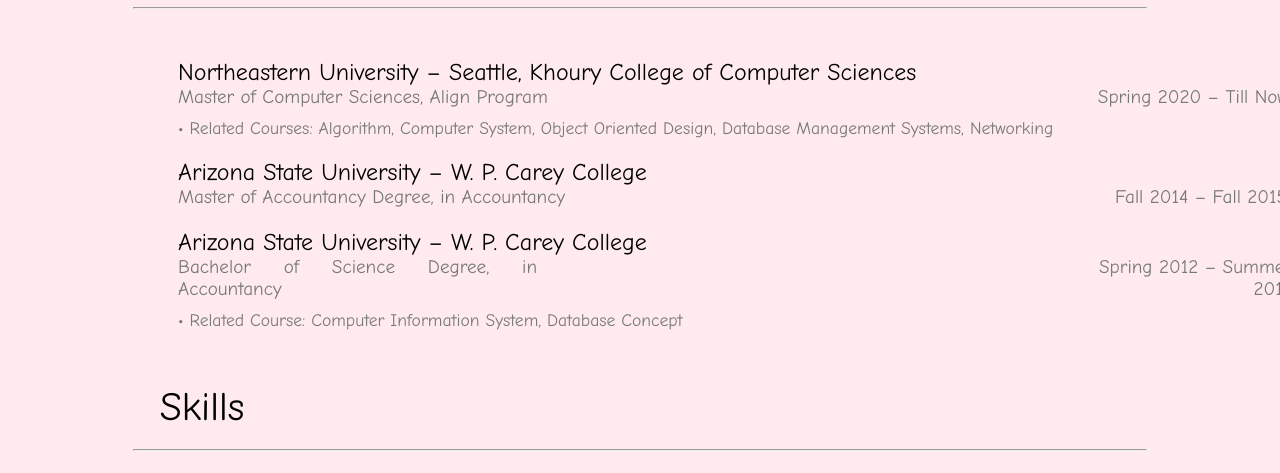
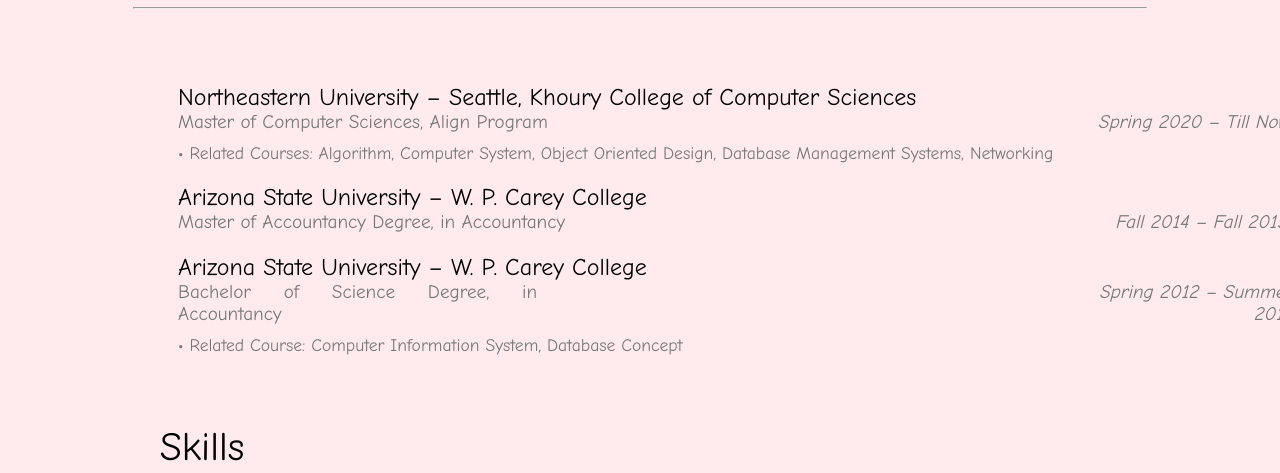
Before and after one commit to siqi-li-elva/siqi-li-elva.github.io, a plain HTML site: page index.html in a window 1280 px wide. Shown: the part 1134-1607 px from the top of the page. Drawn offline with Linux system fonts and the light colour scheme; grey boxes are pictures that could not be loaded.

Commit message:
update style

```diff
--- a/style.css
+++ b/style.css
@@ -1,10 +1,10 @@
+@font-face {
+    font-family: 'Comic Sans MS';
+    src: url("comic-sans-ms/comici.ttf");
+}
 body{
     background-color: #ffebee;
-    font-family: "Comic Sans MS", cursive, sans-serif;
-    @font-face {
-        font-family: 'Comic Sans MS';
-        src: url("comic-sans-ms/comici.ttf");
-    }
+    font-family: 'Comic Sans MS', cursive, sans-serif;
 }
 
 a:link{
@@ -71,8 +71,7 @@ a:hover{
 }
 .skill-title{
     margin-left: 12%;
-    margin-top: 25px;
-    margin-bottom: 10px;
+    margin-top: 15px;
 }
 .skill-container{
     display: flex;
@@ -270,7 +269,7 @@ ul{
     margin-top: 25px;
     text-align: justify;
     justify-content: center;
-    height: 300px;
+    height: 350px;
     flex-direction: column;
     margin-left: auto;
     margin-bottom: 10px;
@@ -288,7 +287,7 @@ ul{
 .info{
     display: flex;
     width: 100%;
-    justify-content: flex-start;
+    justify-content: justify;
     flex-direction: row;
     margin-left: 20px;
 }
@@ -298,6 +297,7 @@ ul{
     color: rgb(120, 120, 120);
 }
 .duration{
+    font-style: italic;
     text-align: end;
     font-size: 1.2em;
     margin-left: 150px;
@@ -337,7 +337,7 @@ ul{
     display: flex;
     flex-direction: column;
     justify-content: center;
-    text-align: left;
+    text-align: justify;
 }
 .work-heading{
     display: flex;
@@ -347,12 +347,12 @@ ul{
 .company-name{
     font-size: 2em;
     margin-left: 20px;
-    text-align: center;
+    text-align: justify;
 }
 .work-position{
     color: rgb(120, 120, 120);
     font-size:1.2em;
-    text-align: center;
+    text-align: justify;
     margin-top:10px;
     font-style: italic;
 }
```
Also changed, not shown: 1 other file.
